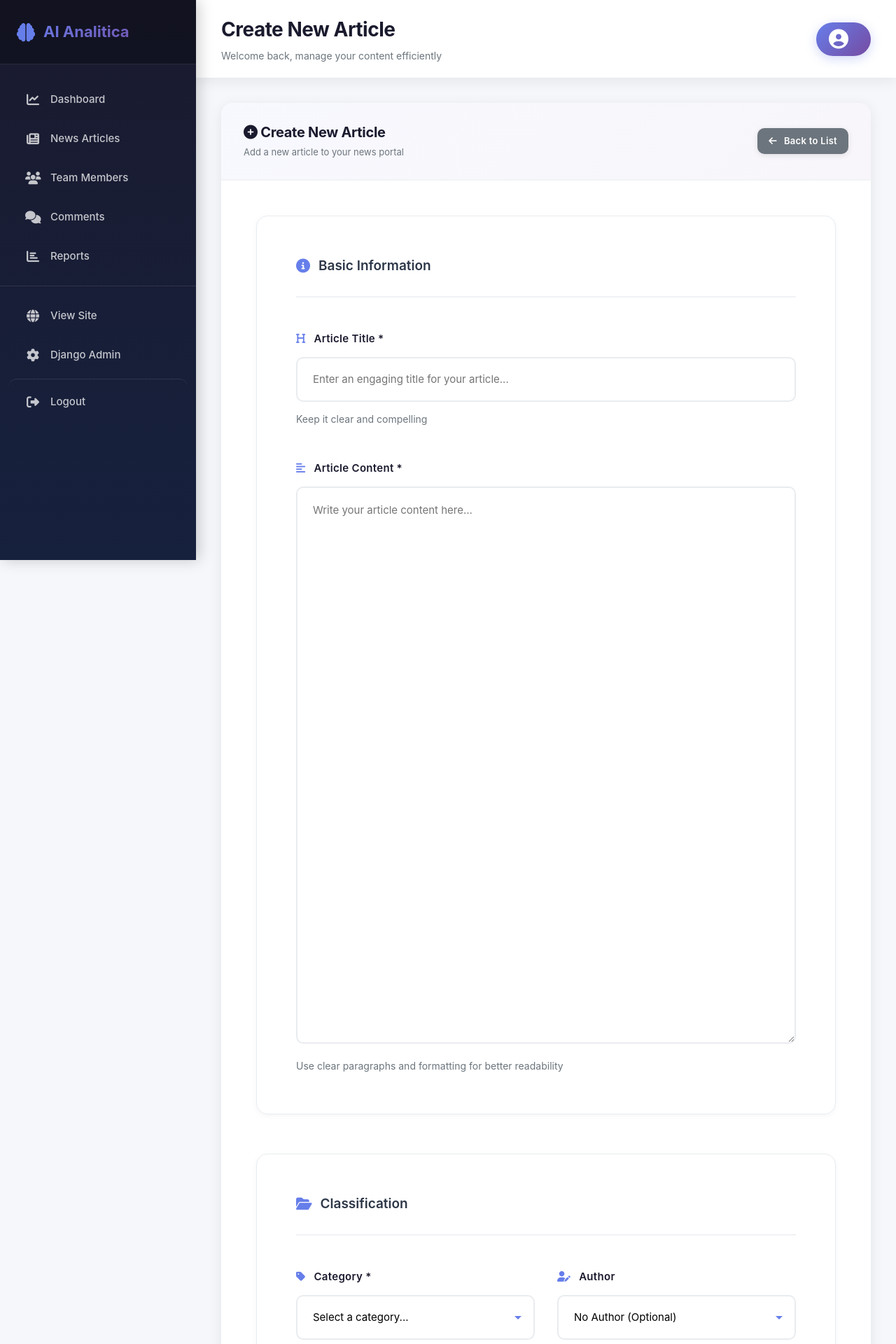
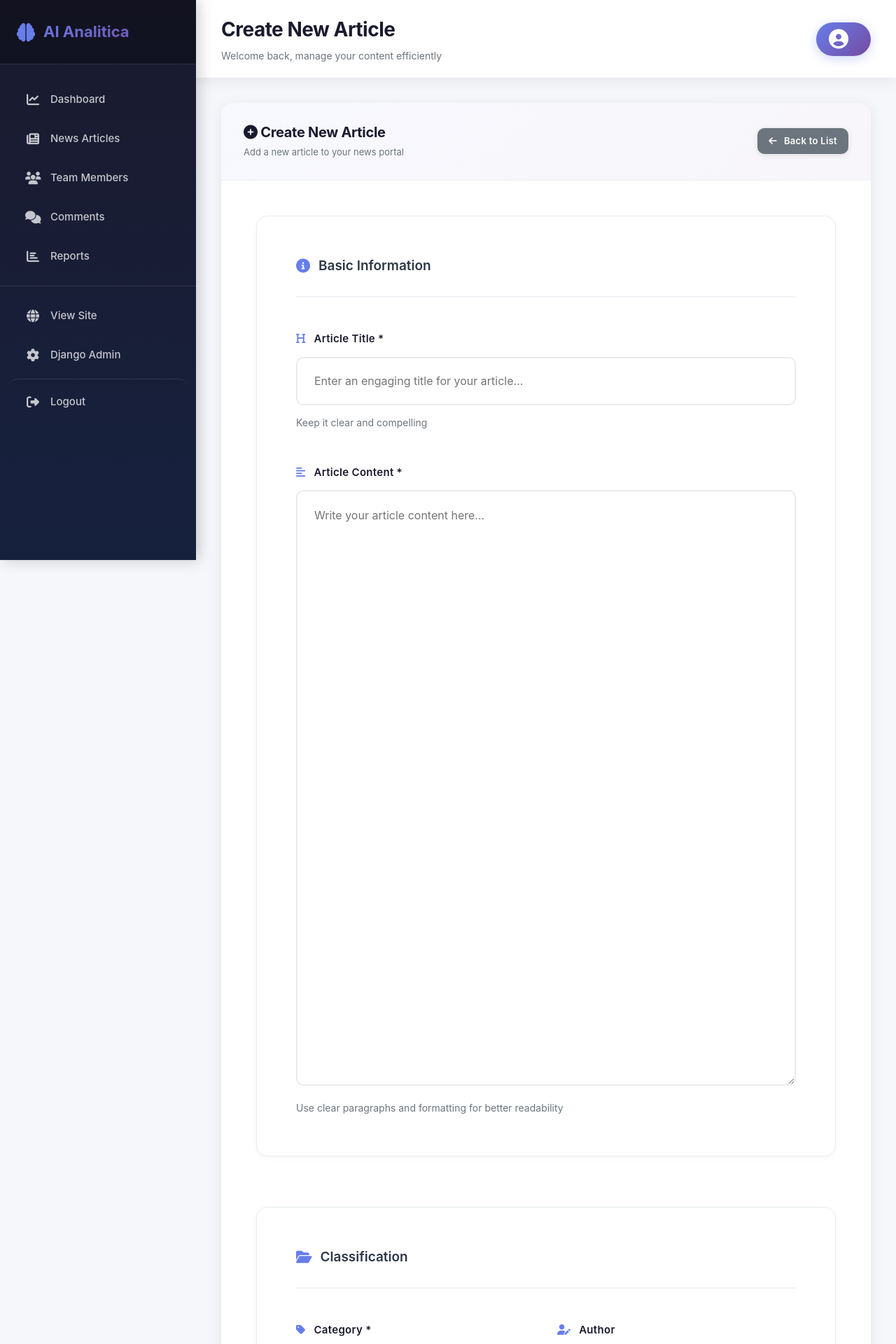
Before and after one commit to tapendrashahi/news, a Django app: template news/templates/admin/news_form.html in a window 1280 px wide. Shown: the top 1920 px of the page at 70% size. Run offline with Django 5.2, Linux system fonts and the light colour scheme; the template is opened without the code that fills it, so the values that code supplies are empty; parts of the project's set-up code (start-up, migrations or seed data) failed here and were passed over.

Commit message:
update news form

```diff
--- a/news/templates/admin/base.html
+++ b/news/templates/admin/base.html
@@ -618,7 +618,7 @@
             background: #ffffff;
             border-radius: 16px;
             padding: 56px;
-            margin-bottom: 56px;
+            margin-bottom: 72px;
             border: 1px solid #e8ecf1;
             box-shadow: 0 2px 8px rgba(0, 0, 0, 0.04);
         }
@@ -665,10 +665,10 @@
 
         .form-control {
             width: 100%;
-            padding: 18px 22px;
+            padding: 20px 24px;
             border: 2px solid #e9ecef;
             border-radius: 10px;
-            font-size: 15px;
+            font-size: 16px;
             transition: all 0.3s ease;
             background: white;
             font-family: inherit;
@@ -682,7 +682,7 @@
         }
 
         textarea.form-control {
-            min-height: 600px;
+            min-height: 700px;
             resize: vertical;
             line-height: 1.8;
         }
```
